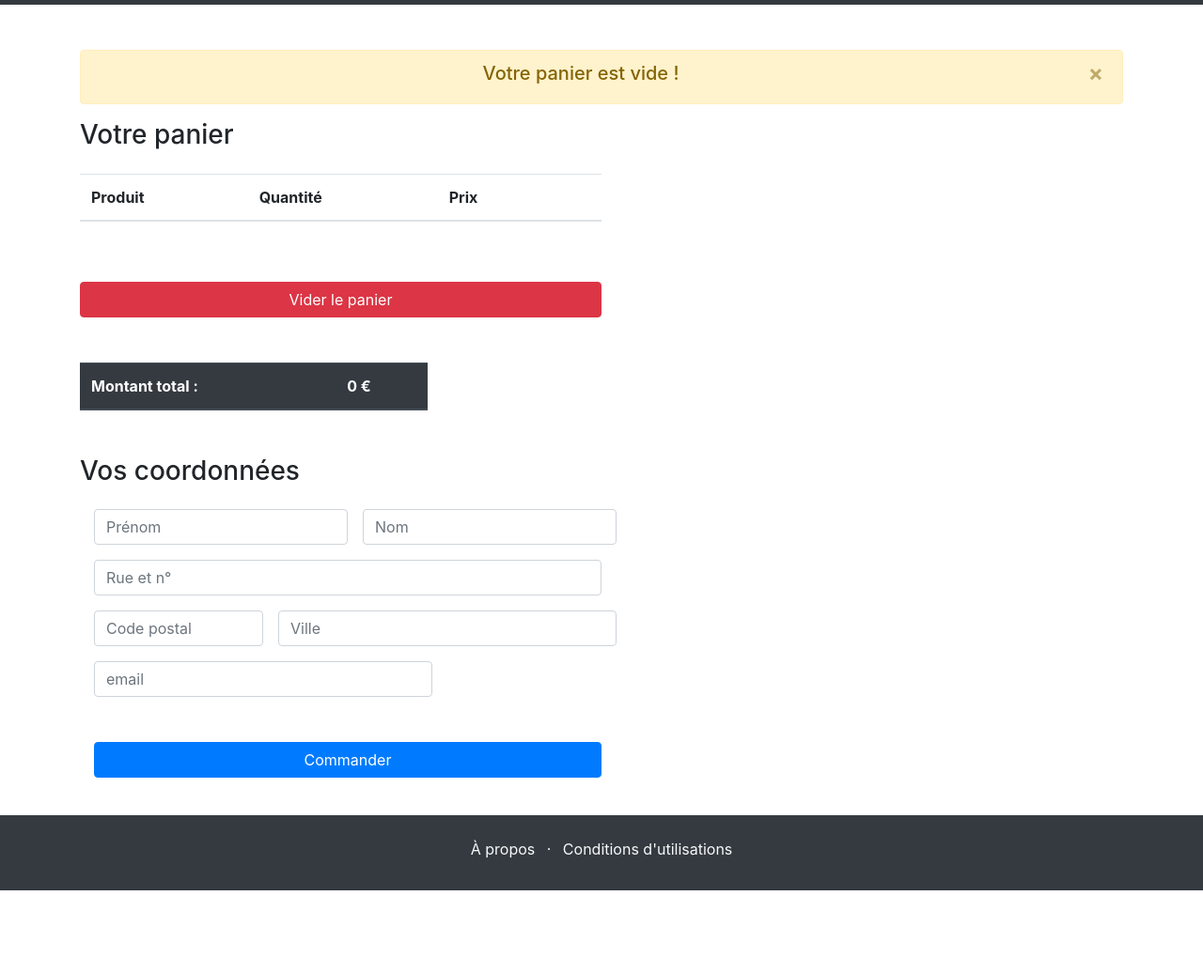
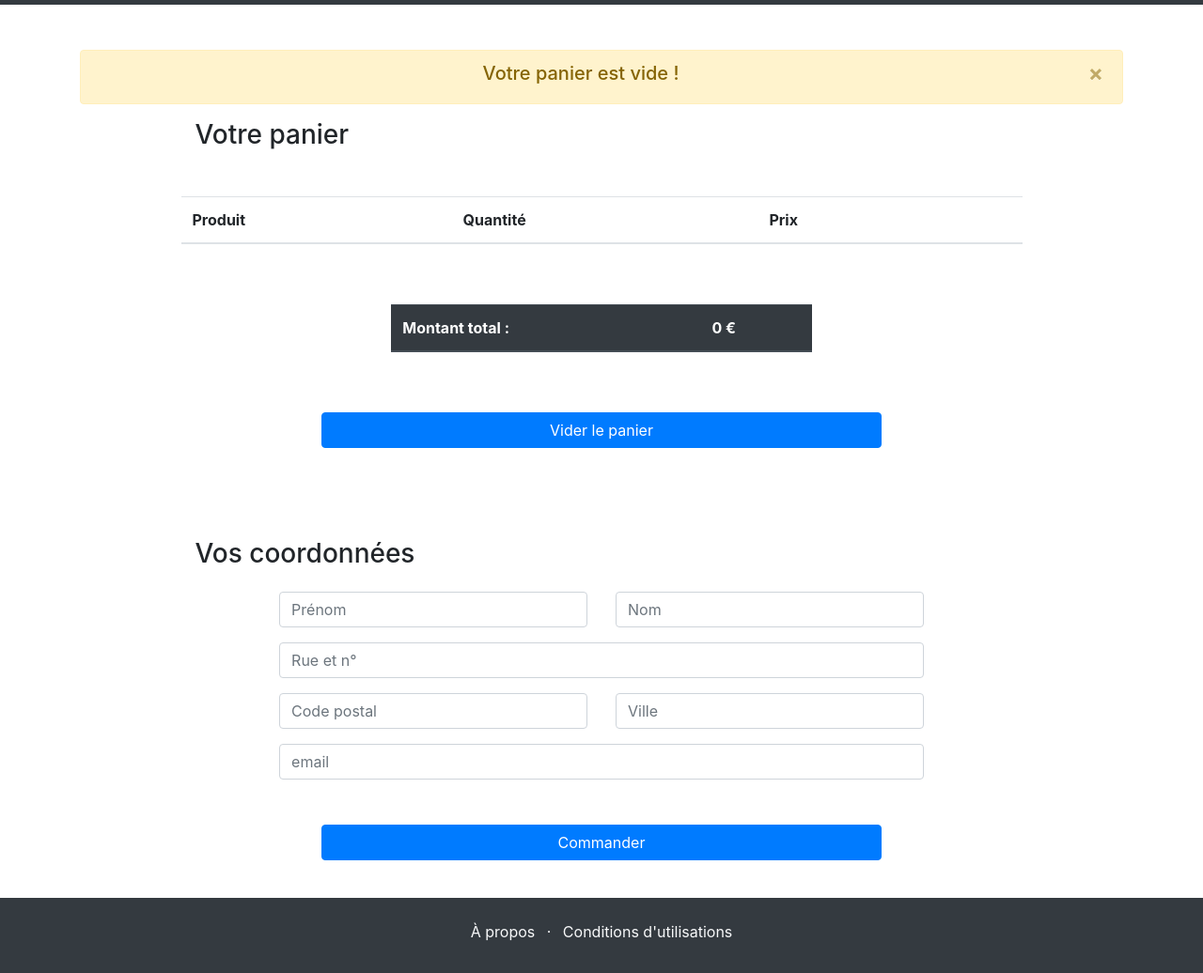
Before and after one commit to DavidAlleaume/DavidAlleaume_5_16-08-2021, a website: page Front End/views/cart.html in a window 1280 px wide. Shown: the part 57-1093 px from the top of the page at 94% size. Before the commit the page ends 1005 px from the top, so only its background shows below. Drawn offline with nearby package versions, Linux system fonts and the light colour scheme.

Commit message:
Style cart.html + ajout de l'option dans l'objet product du cartContent

```diff
--- a/Front End/js/cart.js
+++ b/Front End/js/cart.js
@@ -12,7 +12,7 @@ function NewCartRow(product) {
                         <td><input class="quantityInput selectNumber" type="number" name="numberOfAddedProducts"
                         value="${product.quantity}" min="1"></td>
                         <td class="totalPricePerProduct">${totalPricePerProduct} €</td>
-                        <td><button type="button" class="remove_product_btn btn btn-danger">Supprimer</button></td>
+                        <td><button type="button" class="remove_product_btn btn btn-danger btn-sm"><svg width="15" aria-hidden="true" focusable="false" data-prefix="far" data-icon="trash-alt" class="svg-inline--fa fa-trash-alt fa-w-14" role="img" xmlns="http://www.w3.org/2000/svg" viewBox="0 0 448 512"><path fill="currentColor" d="M268 416h24a12 12 0 0 0 12-12V188a12 12 0 0 0-12-12h-24a12 12 0 0 0-12 12v216a12 12 0 0 0 12 12zM432 80h-82.41l-34-56.7A48 48 0 0 0 274.41 0H173.59a48 48 0 0 0-41.16 23.3L98.41 80H16A16 16 0 0 0 0 96v16a16 16 0 0 0 16 16h16v336a48 48 0 0 0 48 48h288a48 48 0 0 0 48-48V128h16a16 16 0 0 0 16-16V96a16 16 0 0 0-16-16zM171.84 50.91A6 6 0 0 1 177 48h94a6 6 0 0 1 5.15 2.91L293.61 80H154.39zM368 464H80V128h288zm-212-48h24a12 12 0 0 0 12-12V188a12 12 0 0 0-12-12h-24a12 12 0 0 0-12 12v216a12 12 0 0 0 12 12z"></path></svg></button></td>
                     <tr>`
     document.getElementById(`cartRowsContainer`).innerHTML += cartRow
 }
@@ -33,7 +33,6 @@ function GetItemsFromLocalStorage() {
 
 GetItemsFromLocalStorage()
 
-
 let removeProductBtn = document.getElementsByClassName(`remove_product_btn`)
 const TOTALPRICE = document.getElementById(`totalPrice`)
 
@@ -51,7 +50,7 @@ for (let i = 0; i < removeProductBtn.length; i++) {
         //console.log(index)
         cartContent.splice(index, 1)
         localStorage.setItem(`cart-key`, JSON.stringify(cartContent))
-        alert(`Voulez-vous vraiment supprimer ce produit de votre panier ?`)
+        //alert(`Voulez-vous vraiment supprimer ce produit de votre panier ?`)
         window.location.reload()
     })
 }
--- a/Front End/js/global.js
+++ b/Front End/js/global.js
@@ -5,6 +5,7 @@ function CartInit() {
     let productAddedToCart = {
         name: productName.innerText,
         quantity: parseFloat(numberOfAddedProducts.value),
+        lens: document.getElementById(`lensOptions`).value,
         price: parseFloat(productPrice.innerText),
         _id: id,
     };
--- a/Front End/views/cart.html
+++ b/Front End/views/cart.html
@@ -49,9 +49,9 @@
     <main>
         <div class="container mb-5">
             <div id="emptyCartAlert"></div>
-
-            <h3 class="mb-4">Votre panier</h3>
-            <table id="cart" class="table col-6">
+            <div class="row col-10 m-auto">
+                <h3 class="col-12 mb-5">Votre panier</h3>
+                <table id="cart" class="table col-12">
                     <thead>
                         <tr>
                             <th scope="col">Produit</th>
@@ -63,8 +63,7 @@
                     <tbody id="cartRowsContainer">
                     </tbody>
                 </table>
-            <button type="button" class="empty_cart__btn btn btn-danger mt-5 mb-5 col-6">Vider le panier</button>
-            <table class="table col-4">
+                <table class="table col-6 mt-5 h-50 mx-auto">
                     <thead class="thead-dark">
                         <tr>
                             <th scope="col">Montant total :</th>
@@ -72,27 +71,35 @@
                         </tr>
                     </thead>
                 </table>
-
-            <h3 class="mt-5 mb-4">Vos coordonnées</h3>
-            <form id="orderForm" class="container">
-                <div class="d-flex flex-row mb-3">
-                    <input id="firstName" required=required type="text" class="form-control col-3" placeholder="Prénom">
-                    <input id="lastName" required=required type="text" class="ml-3 form-control col-3"
-                        placeholder="Nom">
+                <button type="button" class="empty_cart__btn btn btn-primary mx-auto mt-5 mb-5 col-8">
+                    Vider le panier
+                </button>
             </div>
-                <div class="mb-3">
-                    <input id="address" required=required type="text" class="form-control col-6"
-                        placeholder="Rue et n°">
+            <div class="row col-10 mx-auto">
+                <h3 class="col-12 mt-5 mb-4">Vos coordonnées</h3>
+                <form id="orderForm" class="row col-10 mx-auto">
+                    <div class="col-6 mb-3">
+                        <input id="firstName" required=required type="text" class="form-control" placeholder="Prénom">
                     </div>
-                <div class="d-flex flex-row mb-3">
-                    <input required=required type="number" class="form-control col-2" placeholder="Code postal">
-                    <input id="city" required=required type="text" class="ml-3 form-control col-4" placeholder="Ville">
+                    <div class="col-6">
+                        <input id="lastName" required=required type="text" class="form-control" placeholder="Nom">
                     </div>
-                <input id="email" required=required type="email" class="form-control col-4 mb-5" id="exampleInputEmail1"
+                    <div class="col-12 mb-3">
+                        <input id="address" required=required type="text" class="form-control" placeholder="Rue et n°">
+                    </div>
+                    <div class="col-6 mb-3">
+                        <input required=required type="text" class="form-control" placeholder="Code postal">
+                    </div>
+                    <div class="col-md-6">
+                        <input id="city" required=required type="text" class="form-control" placeholder="Ville">
+                    </div>
+                    <div class="col-12 mb-5">
+                        <input id="email" required=required type="email" class="form-control" id="exampleInputEmail1"
                             placeholder="email">
-                <button id="OrderBtn" type="submit" class="btn btn-primary mb-5 col-6">Commander</button>
+                    </div>
+                    <button id="OrderBtn" type="submit" class="btn btn-primary mb-5 mx-auto col-10">Commander</button>
                 </form>
-
+            </div>
         </div>
     </main>
     <footer class="bg-dark">
```
Also changed, not shown: Front End/index.html (+1 -1 lines), Front End/js/product.js (+1 -12 lines), Front End/views/confirmation.html (+1 -1 lines), Front End/views/product.html (+1 -2 lines), Front End/assets/trash-alt-regular.svg (added), Front End/style.css (line endings or trailing spaces). Lines whose indentation alone changed are shown as unchanged.
